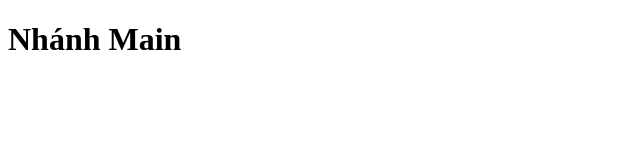
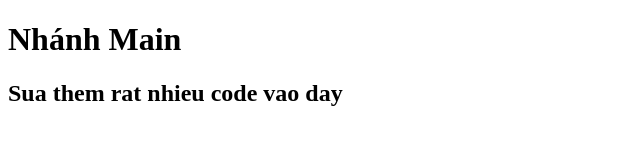
Before and after one commit to Luu-Vi/du-an-5, a plain HTML site: page index.html in a window 1280 px wide. Shown: the whole page, without its empty margins (0-640 px from the left). Drawn offline with Linux system fonts and the light colour scheme.

Commit message:
1 sua code lan 1

```diff
--- a/index.html
+++ b/index.html
@@ -7,5 +7,6 @@
 </head>
 <body>
     <h1>Nhánh Main </h1>
+    <h2>Sua them rat nhieu code vao day</h2>
 </body>
 </html>
```
